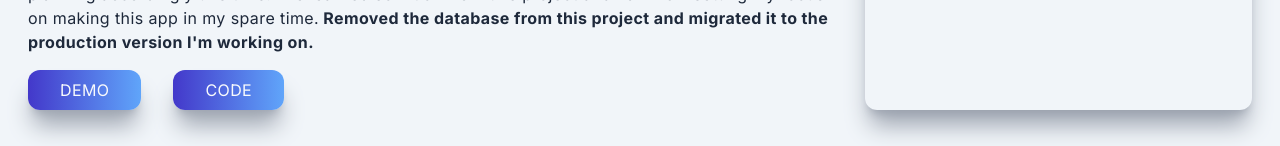
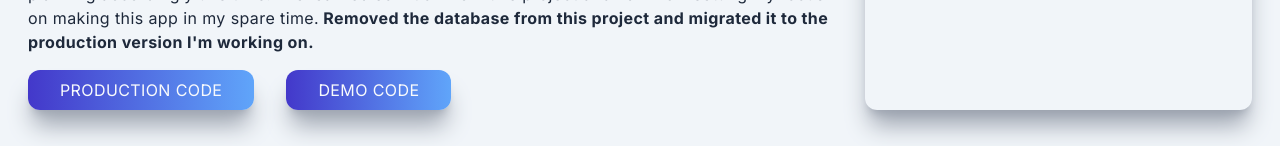
Before and after one commit to Hoshhh/portfolio2, a Next.js app: page /first-step in a window 1280 px wide. Shown: the part 790-936 px from the top of the page. Built offline with nearby package versions, Linux system fonts and the light colour scheme.

Commit message:
project update

```diff
--- a/src/app/first-step/page.tsx
+++ b/src/app/first-step/page.tsx
@@ -42,11 +42,11 @@ const page = () => {
             so much from this project and I am now setting my focus on making this app in my spare time.
             <span className="font-bold"> Removed the database from this project and migrated it to the production version I'm working on.</span>
           </p>
-          <Link href="https://first-step-tech.vercel.app/" target="_blank">
-            <button className="px-8 py-2 mt-4 mr-8">Demo</button>
+          <Link href="https://github.com/Hoshhh/FirstStepTech" target="_blank">
+            <button className="px-8 py-2 mt-4 mr-8">Production Code</button>
           </Link>
           <Link href="https://github.com/Hoshhh/FirstStep" target="_blank">
-            <button className="px-8 py-2 mt-4">Code</button>
+            <button className="px-8 py-2 mt-4">Demo Code</button>
           </Link>
         </div>
         <div className="col-span-4 md:col-span-2 shadow-xl shadow-gray-400 rounded-xl p-2">
```
